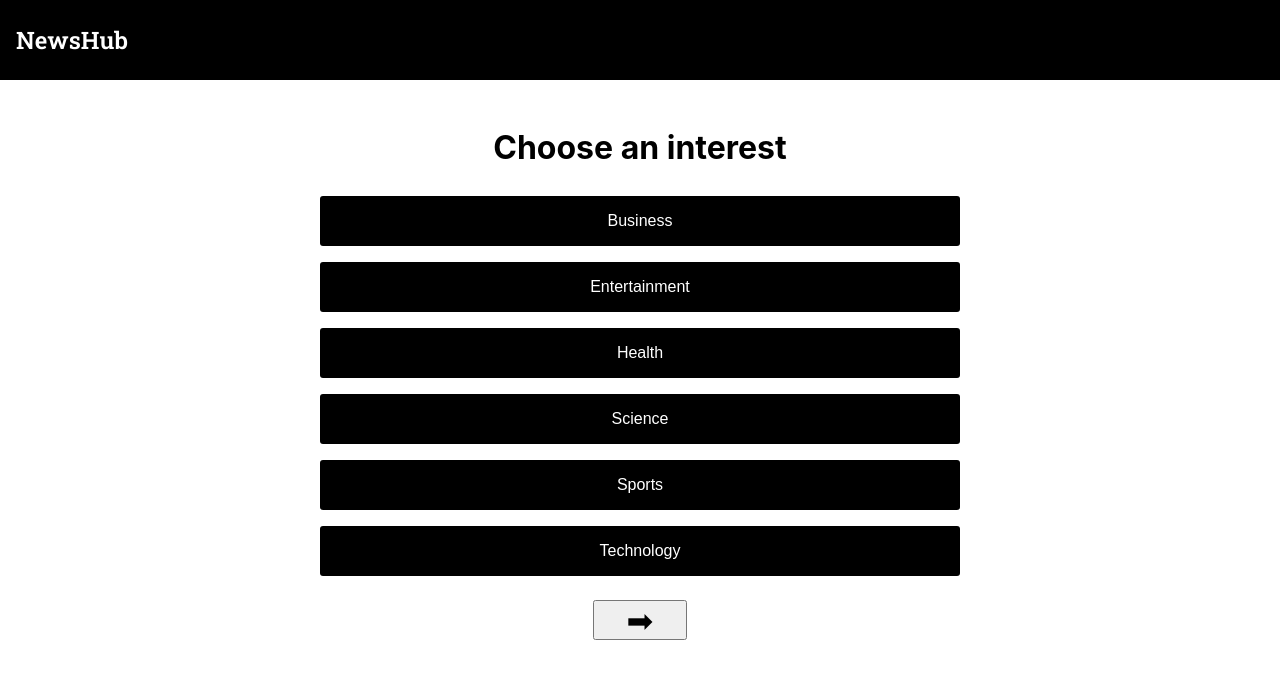
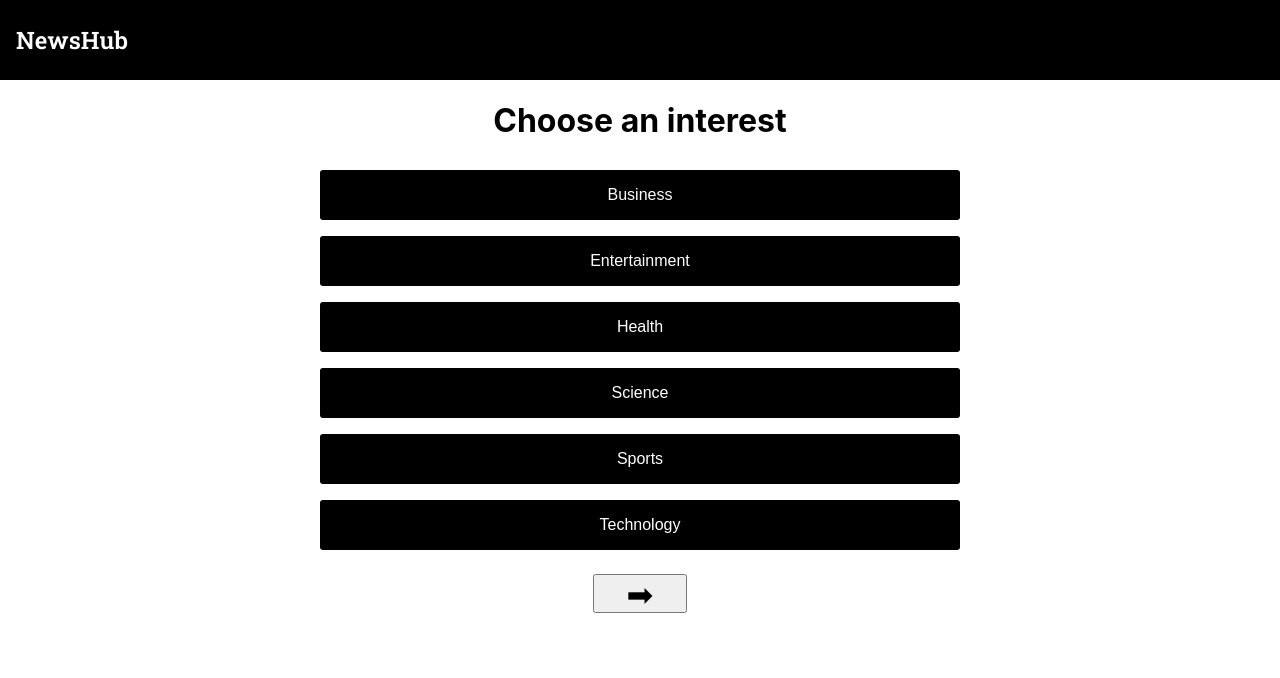
Before and after one commit to nickhartdev/NewsHub, a React (Create React App) app: page /interest-select in a window 1280 px wide. Shown: the top 678 px of the page. Built offline with nearby package versions, Linux system fonts and the light colour scheme.

Commit message:
Adjust submit button and header spacing

```diff
--- a/src/components/Form/SubmitButton/SubmitButton.css
+++ b/src/components/Form/SubmitButton/SubmitButton.css
@@ -1,6 +1,6 @@
 #submit-button {
   font-size: 2em;
   height: 1em;
-  margin-top: .5em;
+  margin: .5em 0;
   padding: 0em 1em 1.1em 1em;
 }
--- a/src/components/Header/Header.css
+++ b/src/components/Header/Header.css
@@ -4,7 +4,7 @@ header {
   display: flex;
   background: black;
   width: 100%;
-  margin: 0 0 3em 0;
+  margin: 0;
 }
 
 #site-logo {
```
